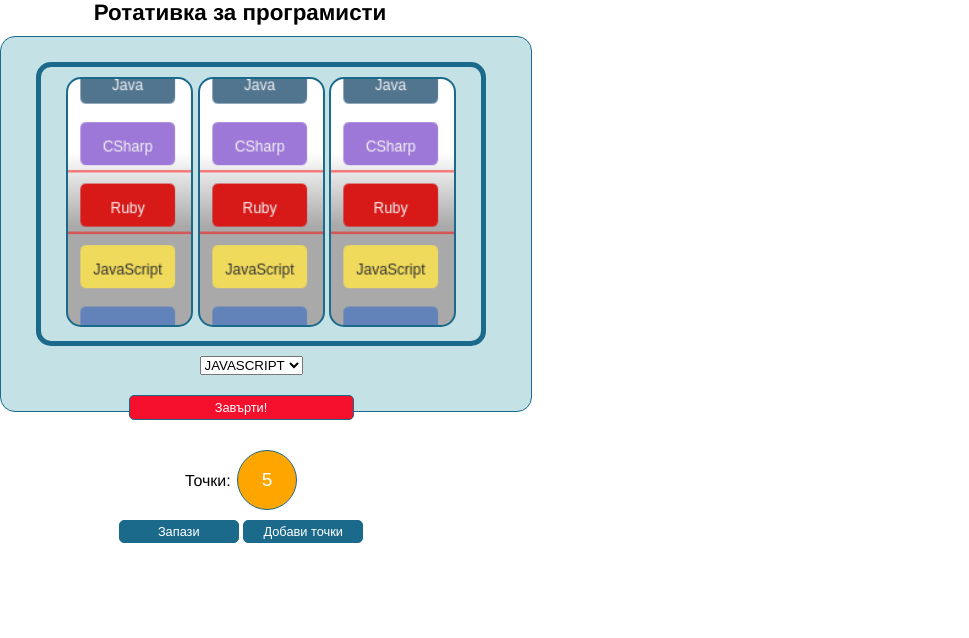
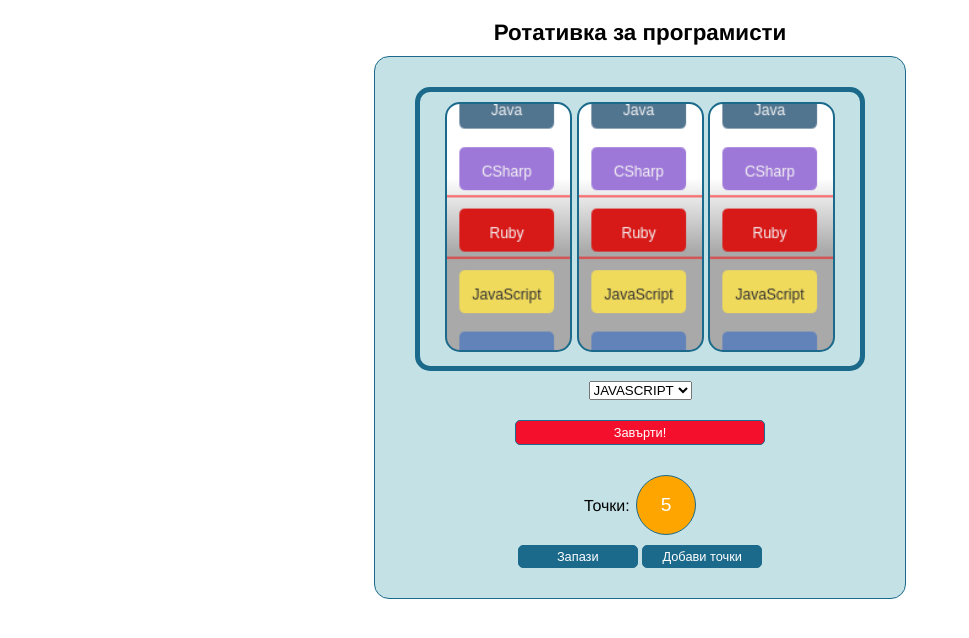
Before and after one commit to TeamCockscombCrested/JSGame, a PHP site: page /jsgame.html in a window 1280 px wide. Shown: the top 638 px of the page, without its empty margins (0-969 px from the left). Run offline with PHP 8.4, Linux system fonts and the light colour scheme.

Commit message:
малки корекции по стиловете

```diff
--- a/css/default.css
+++ b/css/default.css
@@ -1,19 +1,24 @@
-body
+html body
 {
-	margin:0 auto;
-	width: 480px;
+	margin:20px auto;
+	width: 532px;
 }
 
 header
 {
 	width: 430px;
-	margin-left:20px;
+	margin:10px auto;
 	text-align: center;
+}
+
+body section.slot-section
+{
+	padding: 20px 15px 30px 15px;
 }
 
 #slots
 {
-	margin:10px 0 10px 20px;
+	margin:10px auto;
 	border: 5px solid #1b6a8b;
 	border-radius: 15px;
 	background-color: #c4e1e6;
@@ -53,13 +58,14 @@ canvas
 
 #score-box
 {
-	display: block;
+	display: inline;
 	width: 450px;
 	height: 40px;
 	text-align: center;
+	padding:30px 0;
 }
 
 #langs
 {
-	margin-left:20px;
+
 }
```
